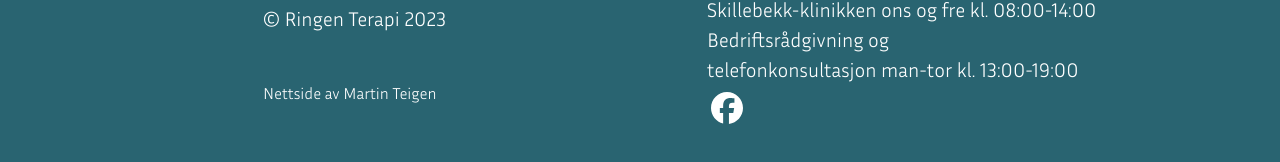
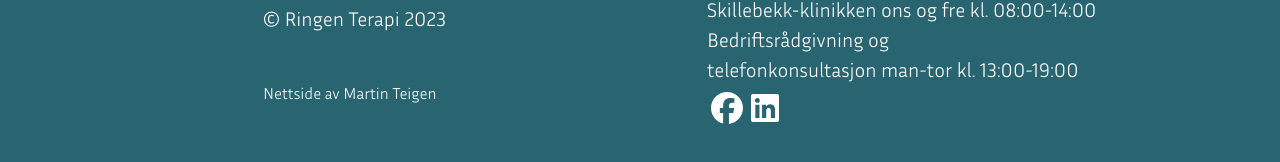
Before and after one commit to mahoote/ringenterapi, a React (Create React App) app: page / in a window 1280 px wide. Shown: the part 4434-4596 px from the top of the page. Built offline with nearby package versions, Linux system fonts and the light colour scheme.

Commit message:
Add linkedin

```diff
--- a/src/assets/data.json
+++ b/src/assets/data.json
@@ -33,7 +33,8 @@
     },
     {
       "text": "Niels Juelsgate 18, 0272 Oslo",
-      "icon": "location"
+      "icon": "location",
+      "type": "link"
     },
     {
       "text": ""
@@ -49,6 +50,10 @@
     {
       "link": "https://www.facebook.com/profile.php?id=100078164824593",
       "icon": "facebook"
+    },
+    {
+      "link": "https://www.linkedin.com/in/lin-therese-bj%C3%B8rnstad-567ba357/",
+      "icon": "linkedin"
     }
   ],
   "homePage": {
--- a/src/components/footer/footer.jsx
+++ b/src/components/footer/footer.jsx
@@ -10,7 +10,7 @@ import { FontAwesomeIcon } from "@fortawesome/react-fontawesome";
 import {
   faFacebook,
   faInstagram,
-  faTwitter,
+  faLinkedin,
 } from "@fortawesome/free-brands-svg-icons";
 
 const currentYear = new Date().getFullYear();
@@ -90,17 +90,32 @@ function Footer(props) {
     return (
       <div>
         <div className={"mb-2"}>
-          {info.map((line, i) => (
-            <TextStyled key={i} text={line.text} sizeDesktop={5} />
-          ))}
+          {info.map((line, i) => {
+            const { type } = line;
+
+            // switch (type) {
+            //   case "link":
+            //     return (
+            //       <TextLinkStyled
+            //         className={"m-1"}
+            //         key={i}
+            //         to={""}
+            //         TextContent={"Test"}
+            //       />
+            //     );
+            //     break;
+            // }
+
+            return <TextStyled key={i} text={line.text} sizeDesktop={5} />;
+          })}
         </div>
 
         {socialMedia.map((media, i) => {
           let icon;
 
           switch (media.icon) {
-            case "twitter": {
-              icon = faTwitter;
+            case "linkedin": {
+              icon = faLinkedin;
               break;
             }
             case "instagram": {
```
